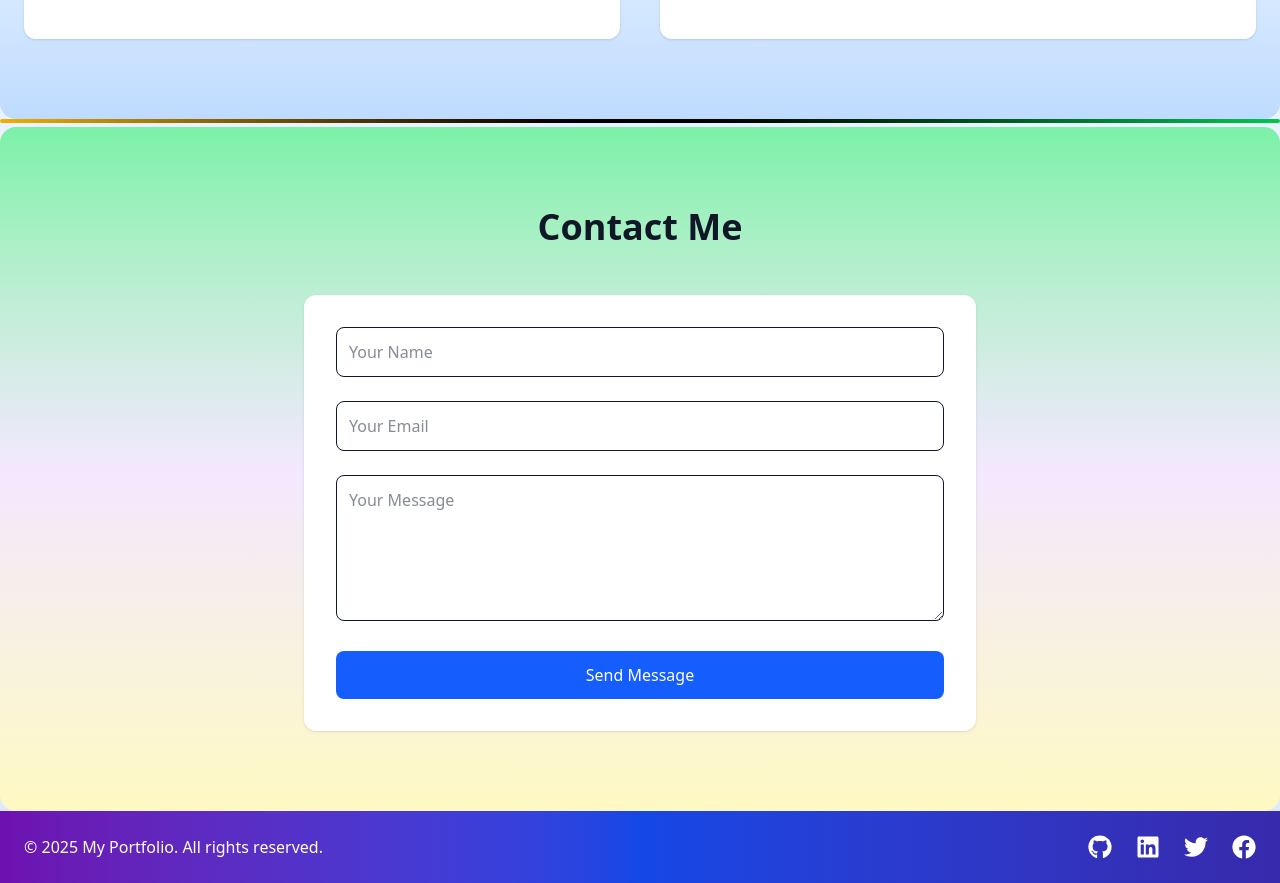
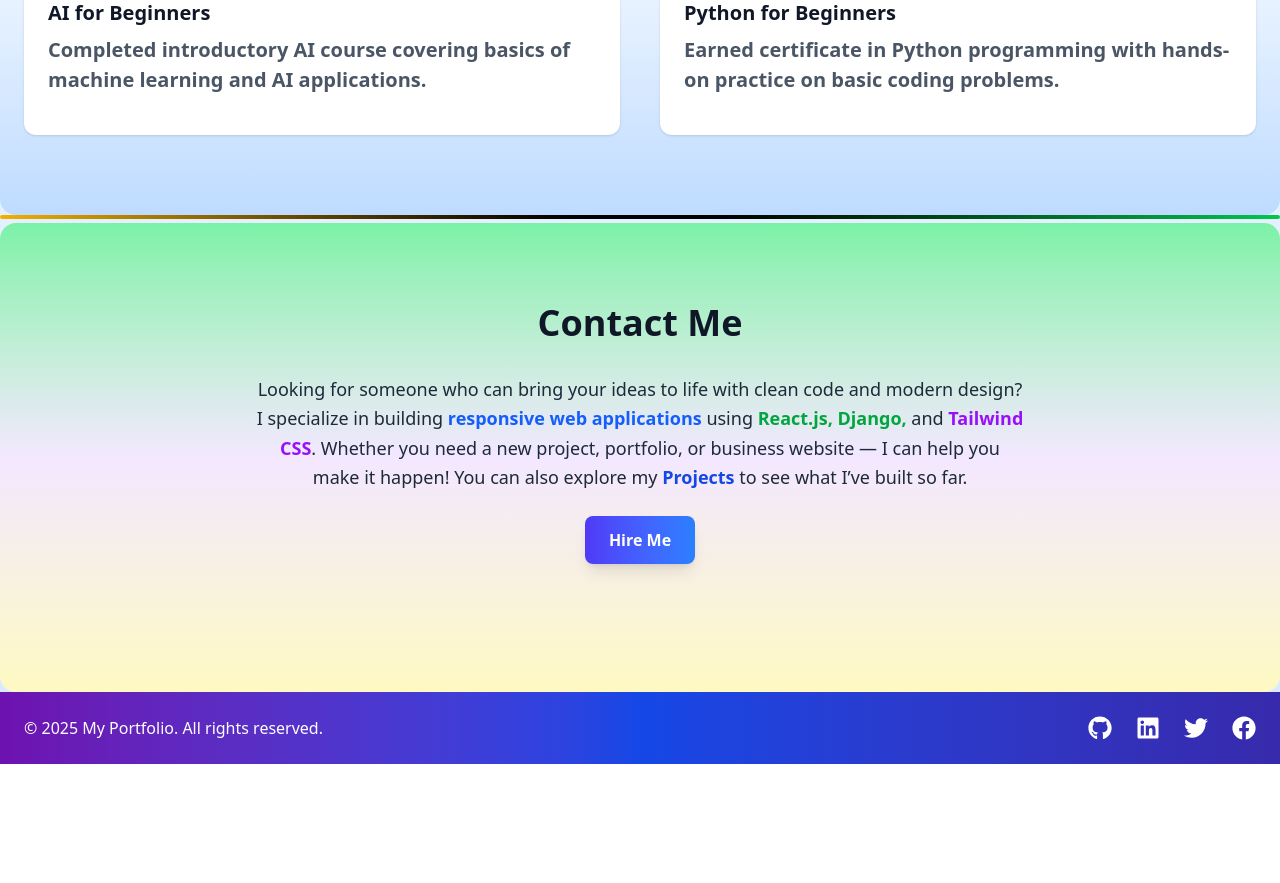
Before and after one commit to RameshkumarSonani/Ramesh-portfolio, a React (Vite) app: page / in a window 1280 px wide. Shown: the part 3120-4003 px from the top of the page. After the commit the page ends 3884 px from the top, so only its background shows below. Built offline with nearby package versions, Linux system fonts and the light colour scheme.

Commit message:
update message

```diff
--- a/src/components/AfterHeroSection.jsx
+++ b/src/components/AfterHeroSection.jsx
@@ -1,6 +1,7 @@
 import { motion } from "framer-motion";
 import { FaPython, FaReact, FaGithub, FaDatabase } from "react-icons/fa";
 import { SiDjango, SiTailwindcss, SiSqlite } from "react-icons/si";
+import { useNavigate , Link } from "react-router-dom";
 
 export default function AfterHeroSection() {
   const projects = [
@@ -30,6 +31,7 @@ export default function AfterHeroSection() {
     },
   ];
 
+  const navigate = useNavigate();
   return (
     <>
       <hr className="my-0 h-1 bg-gradient-to-r from-yellow-500 via-black to-green-500 border-0 rounded-full" />
@@ -158,6 +160,16 @@ export default function AfterHeroSection() {
               </motion.div>
             ))}
           </div>
+          <div className="text-center mt-12">
+            <motion.button
+              whileHover={{ scale: 1.05 }}
+              whileTap={{ scale: 0.95 }}
+              onClick={() => navigate("/projects")}
+              className="px-8 py-3 bg-gradient-to-r from-indigo-600 to-blue-500 text-white rounded-lg shadow-lg hover:from-indigo-700 hover:to-blue-600 transition font-semibold"
+            >
+              View More
+            </motion.button>
+          </div>
         </section>
 
         {/* Certificates Section */}
@@ -208,35 +220,57 @@ export default function AfterHeroSection() {
 
         {/* Contact Section */}
         <hr className="my-0 h-1 bg-gradient-to-r from-yellow-500 via-black to-green-500 border-0 rounded-full" />
-        <section className="container bg-gradient-to-b from-green-300 via-purple-100 to-yellow-100 text-gray-900    rounded-2xl mx-auto py-20 px-6 mt-1">
+
+        <section className="container bg-gradient-to-b from-green-300 via-purple-100 to-yellow-100 text-gray-900 rounded-2xl mx-auto py-20 px-6 mt-1">
           <motion.h2
             initial={{ opacity: 0, y: -50 }}
             whileInView={{ opacity: 1, y: 0 }}
             transition={{ duration: 0.7 }}
-            className="text-4xl font-bold text-center mb-12"
+            className="text-4xl font-bold text-center mb-8"
           >
             Contact Me
           </motion.h2>
-          <form className="max-w-2xl mx-auto bg-white p-8 rounded-xl shadow space-y-6">
-            <input
-              type="text"
-              placeholder="Your Name"
-              className="w-full p-3 border rounded-lg focus:outline-none focus:ring-2 focus:ring-blue-600"
-            />
-            <input
-              type="email"
-              placeholder="Your Email"
-              className="w-full p-3 border rounded-lg focus:outline-none focus:ring-2 focus:ring-blue-600"
-            />
-            <textarea
-              rows="5"
-              placeholder="Your Message"
-              className="w-full p-3 border rounded-lg focus:outline-none focus:ring-2 focus:ring-blue-600"
-            />
-            <button className="w-full py-3 bg-blue-600 text-white rounded-lg hover:bg-blue-700 transition">
-              Send Message
-            </button>
-          </form>
+
+          {/* 🧠 Why Contact Me Section */}
+          <motion.div
+            initial={{ opacity: 0, y: 40 }}
+            whileInView={{ opacity: 1, y: 0 }}
+            transition={{ duration: 0.8 }}
+            className="max-w-3xl mx-auto text-center mb-12"
+          >
+            <p className="text-lg leading-relaxed text-gray-800">
+              Looking for someone who can bring your ideas to life with clean
+              code and modern design? I specialize in building{" "}
+              <span className="font-semibold text-blue-600">
+                responsive web applications
+              </span>{" "}
+              using{" "}
+              <span className="text-green-600 font-semibold">
+                React.js, Django,
+              </span>{" "}
+              and{" "}
+              <span className="text-purple-600 font-semibold">
+                Tailwind CSS
+              </span>
+              . Whether you need a new project, portfolio, or business website —
+              I can help you make it happen! You can also explore my{" "}
+              <Link
+                to="/projects"
+                className="text-blue-700 font-bold hover:underline hover:text-blue-900 transition"
+              >
+                Projects
+              </Link>{" "}
+              to see what I’ve built so far.
+            </p>
+            <motion.button
+              whileHover={{ scale: 1.05 }}
+              whileTap={{ scale: 0.95 }}
+              onClick={() => navigate("/contact")}
+              className="mt-6 px-6 py-3 bg-gradient-to-r from-indigo-600 to-blue-500 text-white rounded-lg shadow-lg hover:from-indigo-700 hover:to-blue-600 transition font-semibold"
+            >
+              Hire Me
+            </motion.button>
+          </motion.div>
         </section>
       </div>
     </>
--- a/vite.config.js
+++ b/vite.config.js
@@ -7,6 +7,6 @@ export default defineConfig({
   plugins: [react(),
     tailwindcss()
   ],
-  base: process.env.VITE_BASE_PATH || "/Ramesh-portfolio",
+  // base: process.env.VITE_BASE_PATH || "/Ramesh-portfolio",
 
 })
```
